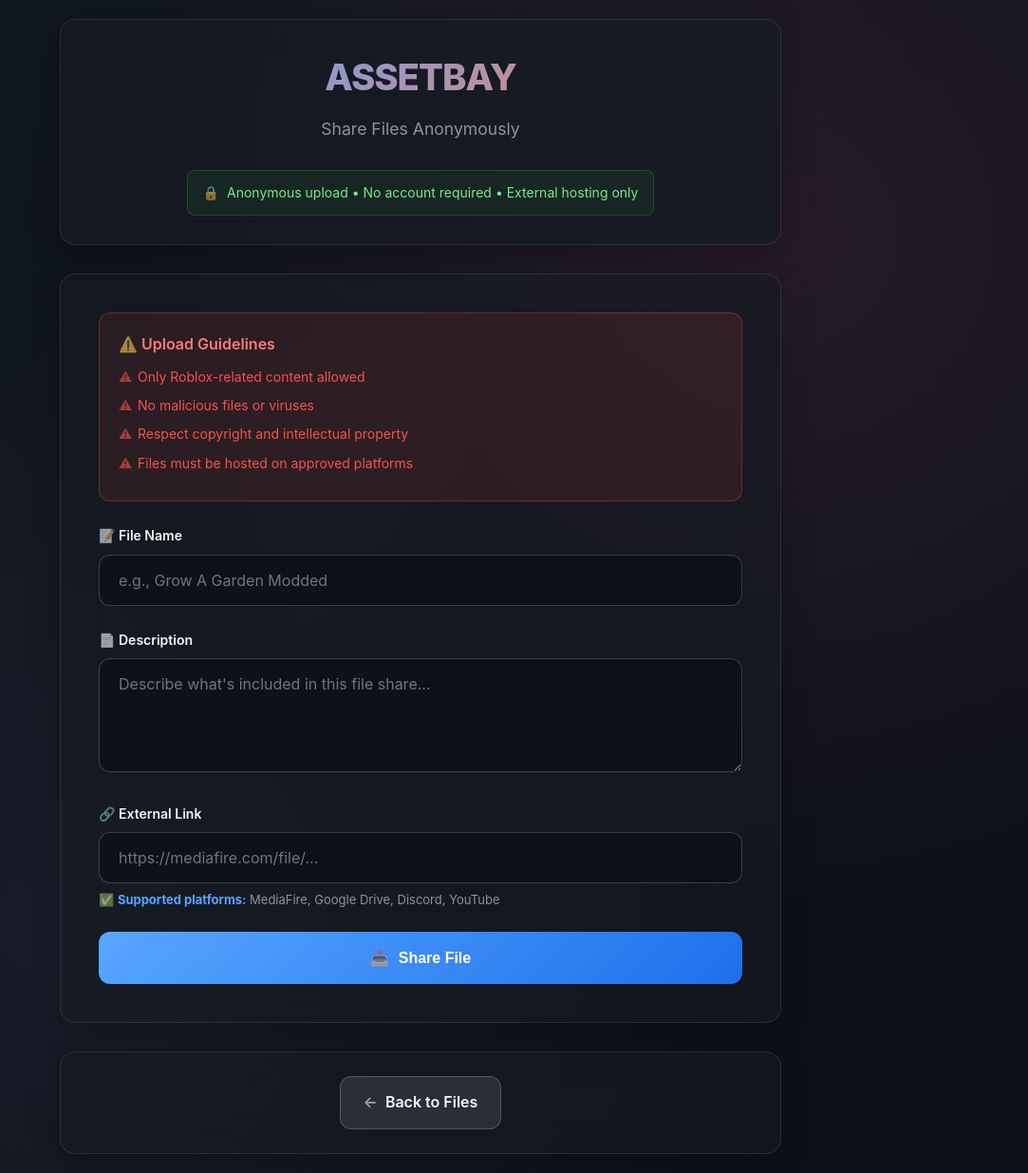
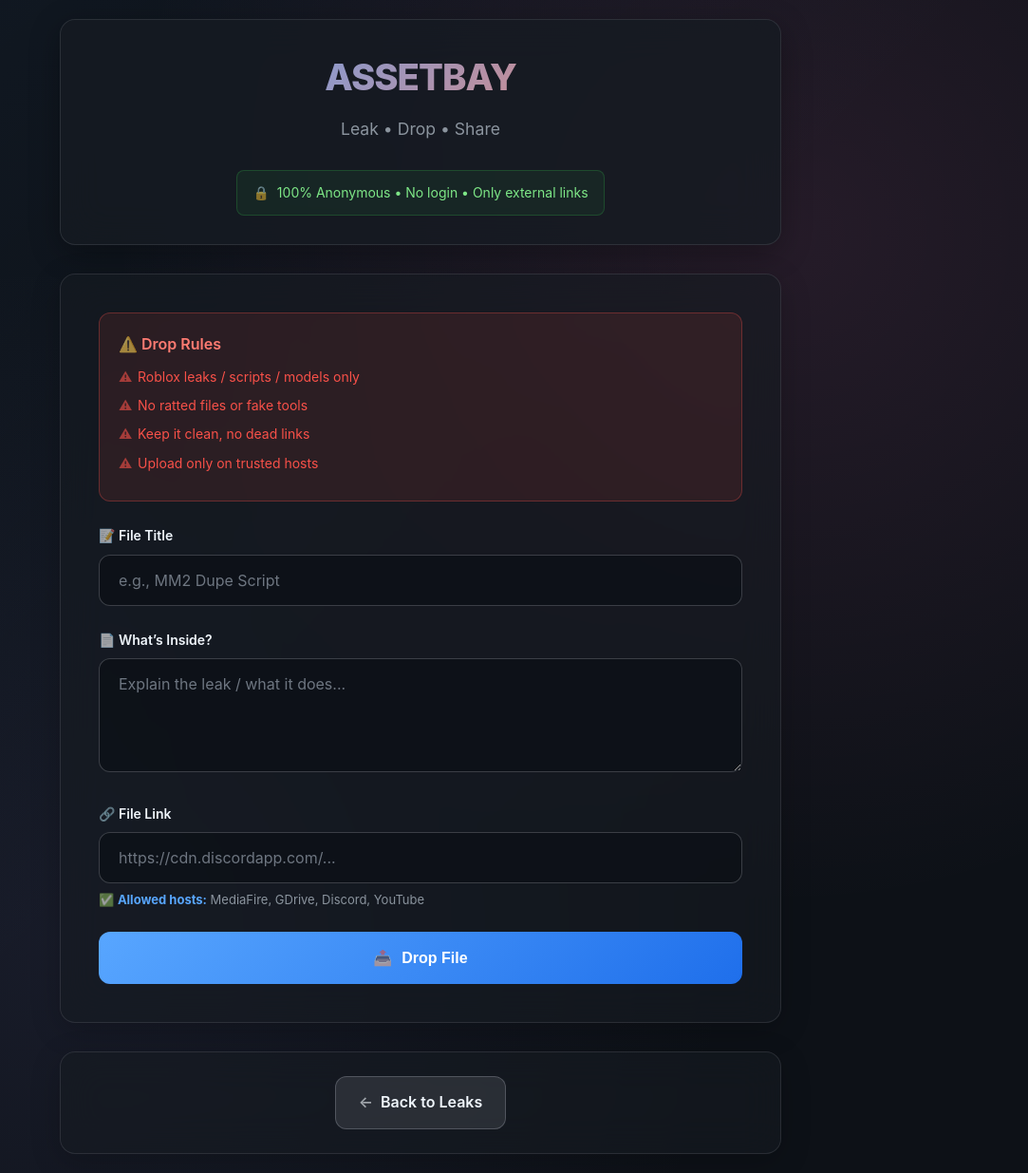
Before and after one commit to Narukisora/Vercel, a Flask app: page /upload in a window 1280 px wide. Shown: the whole page at 95% size, without its empty margins (197-1280 px from the left). Run offline with Flask 3, Linux system fonts and the light colour scheme; data that the repository does not hold is empty.

Commit message:
Update upload.html

```diff
--- a/templates/upload.html
+++ b/templates/upload.html
@@ -246,51 +246,51 @@
     <div class="container">
     <header class="header">
         <h1 class="logo">ASSETBAY</h1>
-            <p class="page-subtitle">Share Files Anonymously</p>
+        <p class="page-subtitle">Leak • Drop • Share</p>
         <div class="privacy-notice">
-                <span class="emoji">🔒</span> Anonymous upload • No account required • External hosting only
+            <span class="emoji">🔒</span> 100% Anonymous • No login • Only external links
         </div>
     </header>
 
     <form method="POST" action="{{ url_for('upload') }}" class="upload-form">
         <div class="warning-box">
-                <h3><span class="emoji">⚠️</span> Upload Guidelines</h3>
+            <h3><span class="emoji">⚠️</span> Drop Rules</h3>
             <ul class="warning-list">
-                    <li>Only Roblox-related content allowed</li>
-                    <li>No malicious files or viruses</li>
-                    <li>Respect copyright and intellectual property</li>
-                    <li>Files must be hosted on approved platforms</li>
+                <li>Roblox leaks / scripts / models only</li>
+                <li>No ratted files or fake tools</li>
+                <li>Keep it clean, no dead links</li>
+                <li>Upload only on trusted hosts</li>
             </ul>
         </div>
 
         <div class="form-group">
-                <label for="name" class="form-label"><span class="emoji">📝</span> File Name</label>
-                <input type="text" id="name" name="name" class="form-input" placeholder="e.g., Grow A Garden Modded" required>
+            <label for="name" class="form-label"><span class="emoji">📝</span> File Title</label>
+            <input type="text" id="name" name="name" class="form-input" placeholder="e.g., MM2 Dupe Script" required>
         </div>
 
         <div class="form-group">
-                <label for="description" class="form-label"><span class="emoji">📄</span> Description</label>
-                <textarea id="description" name="description" class="form-textarea" placeholder="Describe what's included in this file share..." required></textarea>
+            <label for="description" class="form-label"><span class="emoji">📄</span> What’s Inside?</label>
+            <textarea id="description" name="description" class="form-textarea" placeholder="Explain the leak / what it does..." required></textarea>
         </div>
 
         <div class="form-group">
-                <label for="file_link" class="form-label"><span class="emoji">🔗</span> External Link</label>
-                <input type="url" id="file_link" name="file_link" class="form-input" placeholder="https://mediafire.com/file/..." required>
+            <label for="file_link" class="form-label"><span class="emoji">🔗</span> File Link</label>
+            <input type="url" id="file_link" name="file_link" class="form-input" placeholder="https://cdn.discordapp.com/..." required>
             <div class="form-help">
-                    <span class="emoji">✅</span> <strong>Supported platforms:</strong> MediaFire, Google Drive, Discord, YouTube
+                <span class="emoji">✅</span> <strong>Allowed hosts:</strong> MediaFire, GDrive, Discord, YouTube
             </div>
         </div>
 
         <button type="submit" class="submit-btn">
             <span class="emoji">📤</span>
-                Share File
+            Drop File
         </button>
     </form>
 
     <div class="back-section">
         <a href="/" class="back-btn">
             <span class="emoji">←</span>
-                Back to Files
+            Back to Leaks
         </a>
     </div>
 </div>
```
Lines whose indentation alone changed are shown as unchanged.
